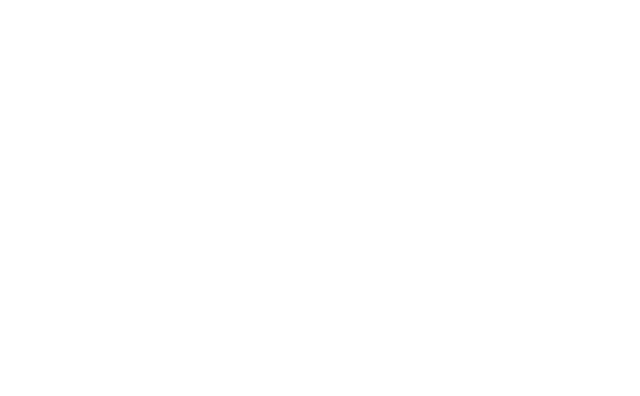
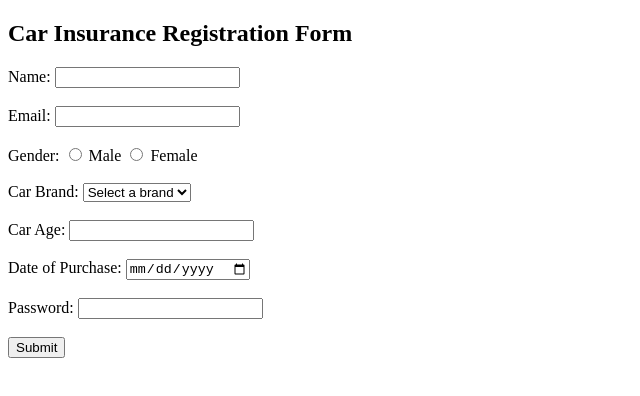
Before and after one commit to acciojob/car-insurance-form-MAYANKSINGHCHAUHAN, a website: page main.html in a window 1280 px wide. Shown: the whole page, without its empty margins (0-640 px from the left). Drawn offline with Linux system fonts and the light colour scheme.

Commit message:
created a submission

```diff
--- a/main.html
+++ b/main.html
@@ -1,16 +1,43 @@
 <!DOCTYPE html>
+<html lang="en">
+<head>
+    <meta charset="UTF-8">
+    <meta name="viewport" content="width=device-width, initial-scale=1.0">
+    <title>Car Insurance Registration</title>
+</head>
+<body>
+    <h2>Car Insurance Registration Form</h2>
+    <form action="submit_form.php" method="POST">
+        <label for="name">Name:</label>
+        <input type="text" id="name" name="name" required><br><br>
 
-<html>
+        <label for="email">Email:</label>
+        <input type="email" id="email" name="email" required><br><br>
 
-<head>
-	<link rel="stylesheet" href="styles.css">
-</head>
+        <label>Gender:</label>
+        <input type="radio" id="male" name="gender" value="male" required>
+        <label for="male">Male</label>
+        <input type="radio" id="female" name="gender" value="female" required>
+        <label for="female">Female</label><br><br>
 
-<body>
-	<!-- the entire body must be written by student -->
-    <script type="text/javascript" src="./script.js">
-</script>
+        <label for="cars">Car Brand:</label>
+        <select id="cars" name="cars">
+            <option value="">Select a brand</option>
+            <option value="BMW">BMW</option>
+            <option value="Audi">Audi</option>
+            <option value="Mercedes">Mercedes</option>
+        </select><br><br>
 
+        <label for="carage">Car Age:</label>
+        <input type="number" id="carage" name="carage" required><br><br>
+
+        <label for="dop">Date of Purchase:</label>
+        <input type="date" id="dop" name="dop" required><br><br>
+
+        <label for="password">Password:</label>
+        <input type="password" id="password" name="password" required><br><br>
+
+        <button type="submit">Submit</button>
+    </form>
 </body>
-
 </html>
```
